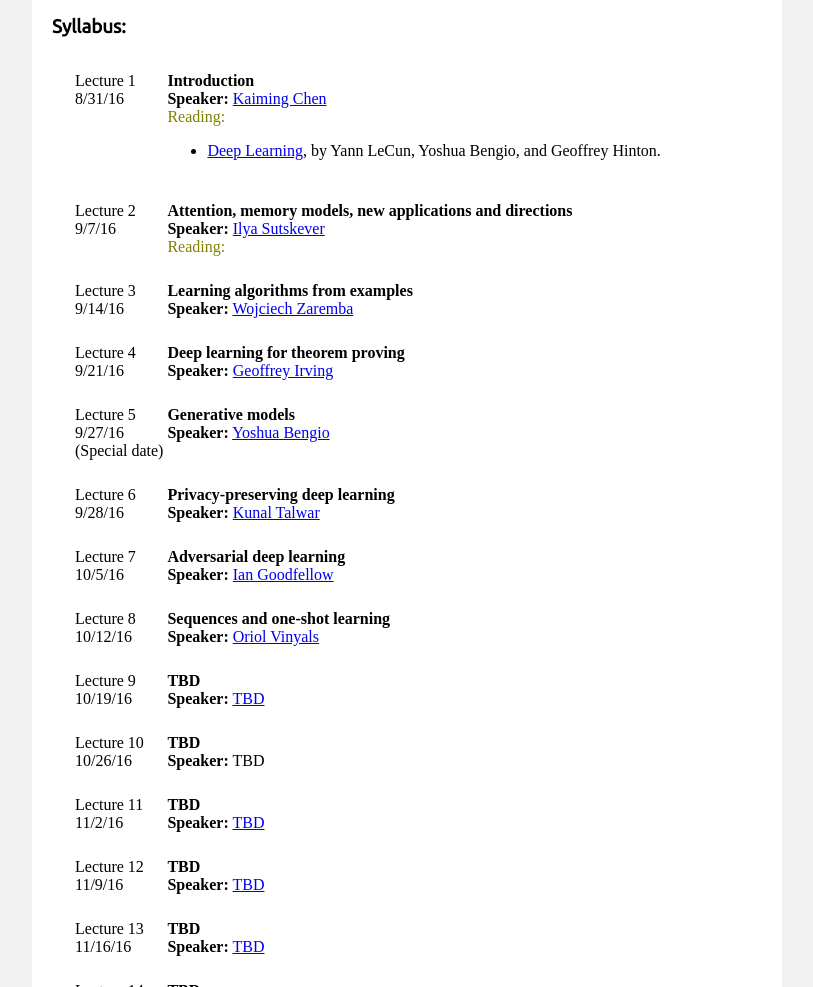
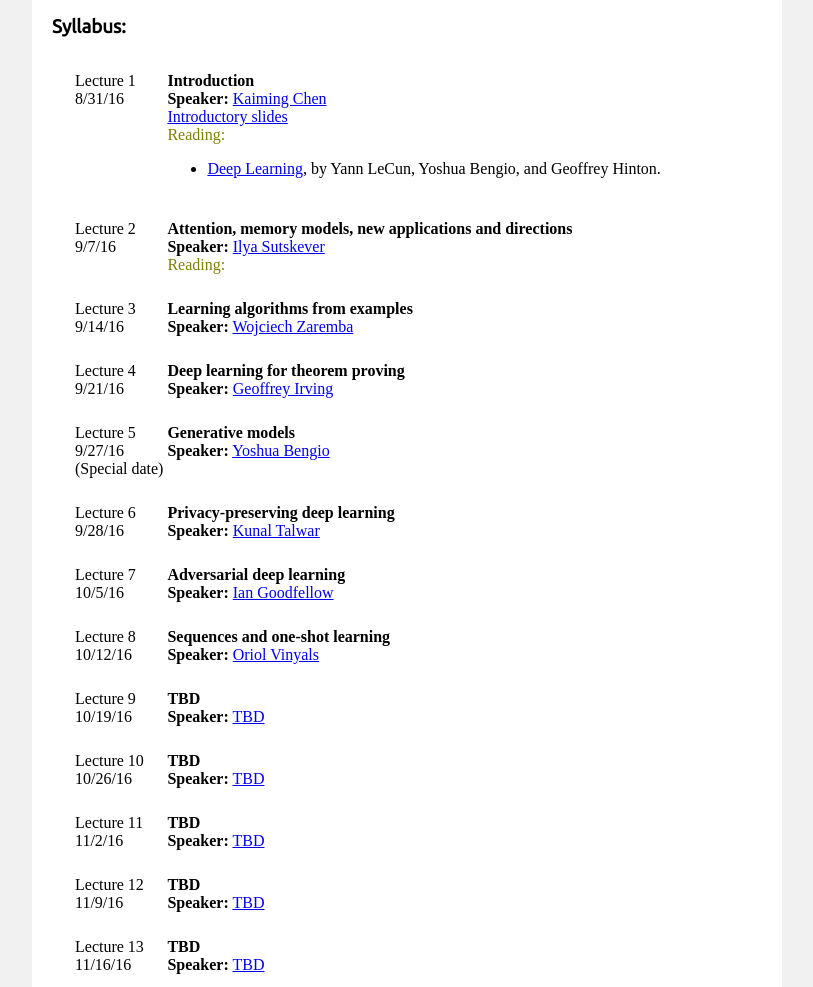
Before and after one commit to berkeley-deep-learning/cs294-dl-f16, a plain HTML site: page index.html in a window 1280 px wide. Shown: the part 598-1585 px from the top of the page, without its empty margins (258-1071 px from the left). Drawn offline with Linux system fonts and the light colour scheme.

Commit message:
Add introductory slides

```diff
--- a/index.html
+++ b/index.html
@@ -211,6 +211,8 @@ If you do not plan to take the class, but are interested in getting announcement
 			  <b>Introduction</b>
 			  <br>
 			  <b>Speaker:</b> <a href="https://berkeley-deep-learning.github.io/cs294-dl-f16/guest_speakers.html#Lecture1">Kaiming Chen</a>
+        <br>
+        <a href="https://docs.google.com/presentation/d/1K84BmPuOSoLSruL3XQNHYtSW916ZtFS_XPdVHfV16Qg/pub">Introductory slides</a>
 
 			  &nbsp;&nbsp;
 			</div><font color="#808000">Reading:</font>
@@ -383,7 +385,7 @@ If you do not plan to take the class, but are interested in getting announcement
 			<div id="lecture1" class="lec-title">
 			  <b>TBD</b><br>
 			  <b>Speaker:</b>
-			  <href a="https://berkeley-deep-learning.github.io/cs294-dl-f16/guest_speakers.html#Lecture10">TBD</a>
+			  <a href="https://berkeley-deep-learning.github.io/cs294-dl-f16/guest_speakers.html#Lecture10">TBD</a>
 
 			  &nbsp;&nbsp;
         <!--
```
